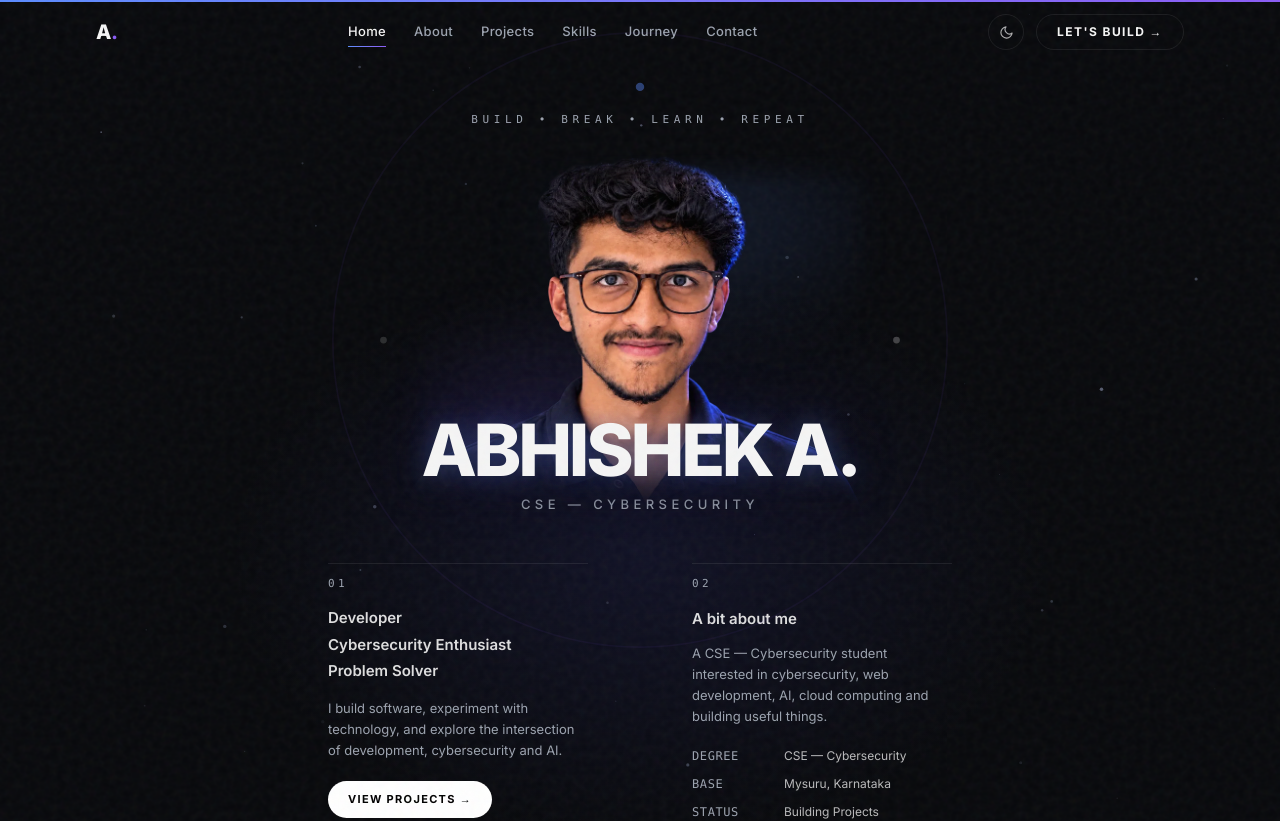
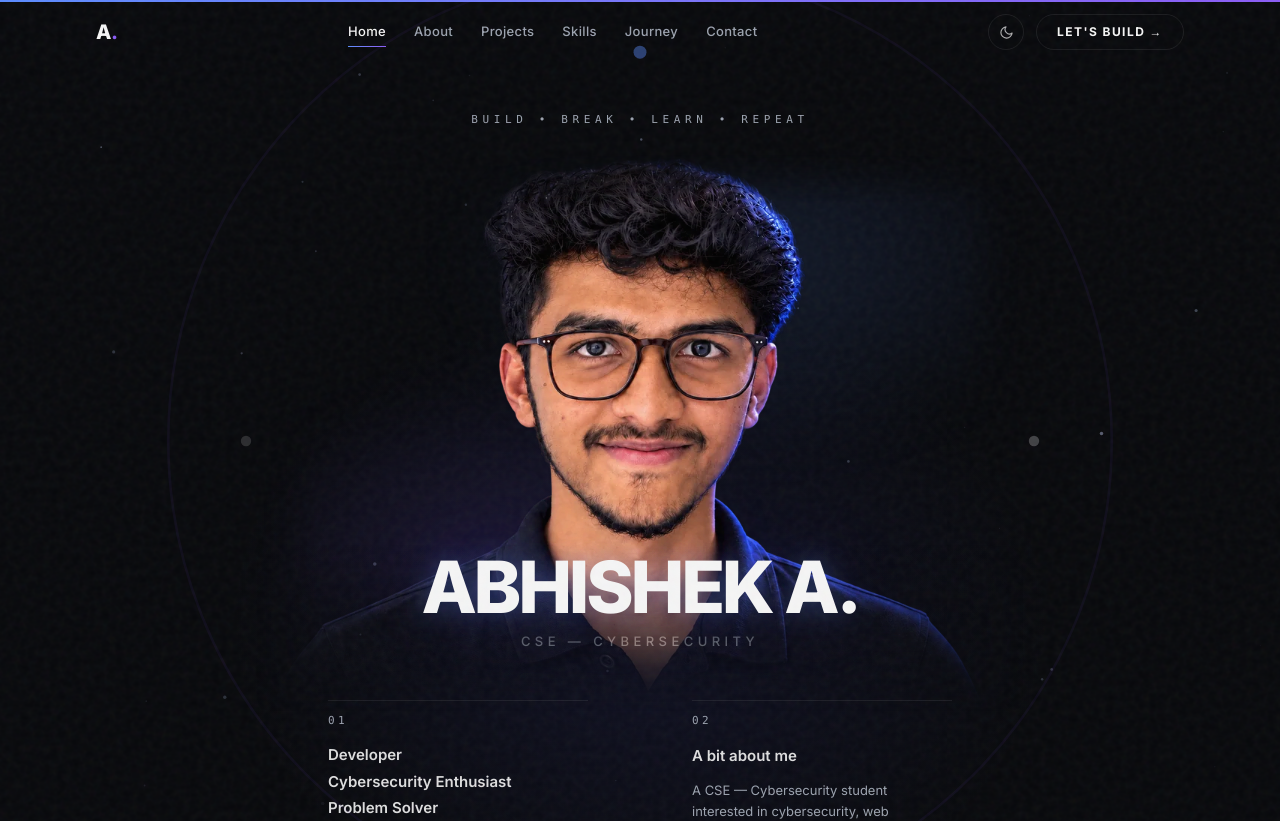
Before and after one commit to mrduhlol/abhishek-a2, a React (Vite) app: page / in a window 1280 px wide. Shown: the top 821 px of the page. Built offline with nearby package versions, Linux system fonts and the light colour scheme.

Commit message:
feat: 75%-viewport portrait with recalibrated chest-anchored name

```diff
--- a/src/components/Hero.jsx
+++ b/src/components/Hero.jsx
@@ -81,7 +81,7 @@ export default function Hero() {
                 animate: { opacity: 1, scale: 1 },
                 transition: { duration: 1, delay: 0.35, ease: [0.22, 1, 0.36, 1] },
               })}
-          className="relative mx-auto mt-6 w-[min(88vw,430px)] shrink-0 sm:w-[430px] lg:w-[460px] xl:w-[500px]"
+          className="relative mx-auto mt-6 h-[min(72svh,66vw)] aspect-[1448/1086] w-auto shrink-0"
         >
           <div className="portrait-stage" aria-hidden="true" />
           {/* faint technical geometry behind the portrait */}
@@ -101,8 +101,9 @@ export default function Hero() {
           <InteractivePortrait liveRef={liveRef} scopeRef={sectionRef} className="relative" />
         </motion.div>
 
-        {/* name — overlapping the upper chest, never the face */}
-        <div className="relative z-10 -mt-14 text-center sm:-mt-[4.5rem] lg:-mt-24 xl:-mt-28">
+        {/* name — overlapping the upper chest, never the face.
+            Overlap ≈28% of portrait height, retuned per breakpoint. */}
+        <div className="relative z-10 -mt-[4.5rem] text-center sm:-mt-[7.5rem] lg:-mt-40 xl:-mt-44">
           <motion.h1
             {...(reduce
               ? {}
--- a/src/lib/portrait.js
+++ b/src/lib/portrait.js
@@ -21,12 +21,12 @@ export const PORTRAIT = {
   // Verify with: node scripts/portrait-prepare.mjs (writes eyes-check overlay)
   eyes: {
     left: {
-      open: { x: 0.45, y: 0.331, w: 0.052, h: 0.042 },
-      iris: { x: 0.45, y: 0.333 },
+      open: { x: 0.447, y: 0.33, w: 0.05, h: 0.044 },
+      iris: { x: 0.447, y: 0.33 },
     },
     right: {
-      open: { x: 0.58, y: 0.331, w: 0.05, h: 0.04 },
-      iris: { x: 0.58, y: 0.332 },
+      open: { x: 0.58, y: 0.329, w: 0.052, h: 0.044 },
+      iris: { x: 0.58, y: 0.328 },
     },
   },
 
@@ -67,6 +67,6 @@ export function irisBox(eye) {
 
 // Lid gradients, sampled from the photograph (scripts/portrait-prepare.mjs).
 export const LID_TONE = {
-  left: 'linear-gradient(180deg, #5f382b 0%, #986353 55%, #8a5a48 100%)',
-  right: 'linear-gradient(180deg, #5c372c 0%, #906253 55%, #845648 100%)',
+  left: 'linear-gradient(180deg, #6b3d2e 0%, #b87362 55%, #a56555 100%)',
+  right: 'linear-gradient(180deg, #683c2e 0%, #b66f61 55%, #a36252 100%)',
 };
```
